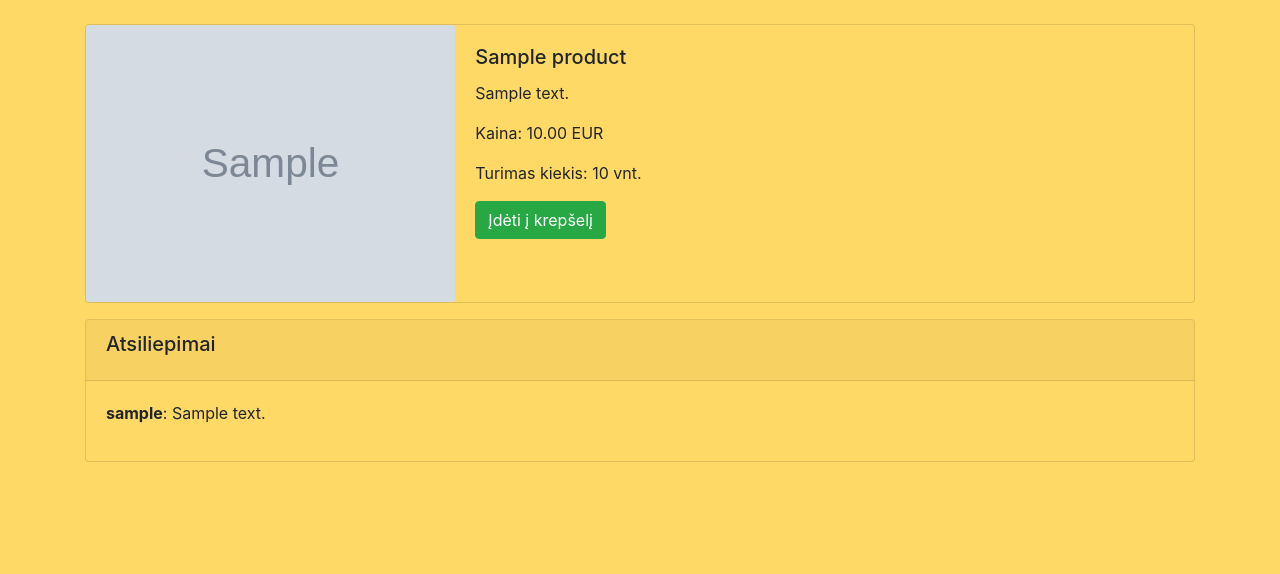
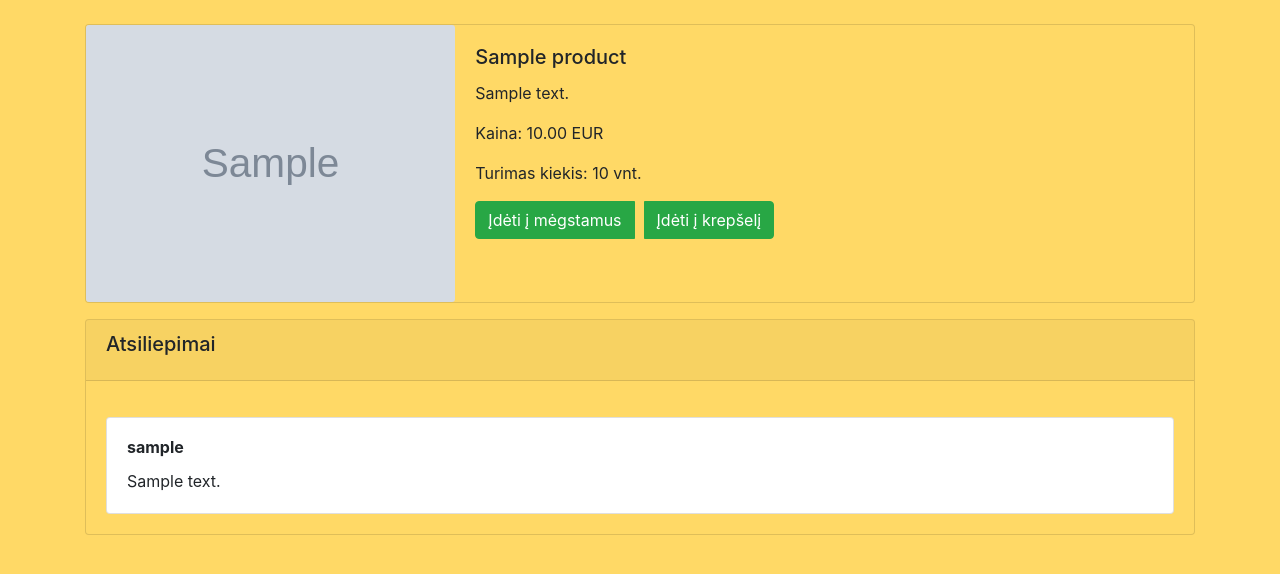
Before and after one commit to ivmu913/Rankdarbiu_pardavimo_svetaine, a Django app: page /product/1/ in a window 1280 px wide; the page is wider, and only the part inside the window is pictured. Shown: the part 104-678 px from the top of that part. Run offline with Django 4.2, Linux system fonts and the light colour scheme; tables that the repository leaves empty hold one stand-in row (values such as "Sample post"); grey boxes marked "Sample" are stand-in pictures; some libraries are stand-ins or nearby versions.

Commit message:
galutinis

```diff
--- a/svetaine/Rankdarbiai/templates/contact.html
+++ b/svetaine/Rankdarbiai/templates/contact.html
@@ -2,7 +2,7 @@
 
 {% block title %}Kontaktai{% endblock %}
 
-{% block content %}
+{% block content %}-
   <h1 class="mt-4">Kontaktai</h1>
 
   {% if messages %}
--- a/svetaine/Rankdarbiai/templates/login.html
+++ b/svetaine/Rankdarbiai/templates/login.html
@@ -26,7 +26,7 @@
         <input type="checkbox" name="remember_me" value="1"> Prisiminti mane
       </label>
     </div>
-    <button class="w-100 btn btn-lg btn-primary" type="submit">Prisijungti</button>
+    <button class="w-100 btn btn-lg btn-success" type="submit">Prisijungti</button>
   </form>
 </main>
 {% endblock %}
--- a/svetaine/Rankdarbiai/templates/product_detail.html
+++ b/svetaine/Rankdarbiai/templates/product_detail.html
@@ -14,7 +14,14 @@
                     <p>{{ product.description }}</p>
                     <p>Kaina: {{ product.price }} EUR</p>
                     <p>Turimas kiekis: {{ product.quantity }} vnt.</p>
-                    <a href="{% url 'add_to_cart' product.id %}" class="btn btn-success">Įdėti į krepšelį</a>
+                    {% if product.seller %}
+                        <p>Pardavėjas: {{ product.seller.username }}</p>
+                    {% endif %}
+                    <div class="btn-group btn-group-justified">
+                        <a href="{% url 'add_to_favorites' product.id %}" class="btn btn-success">Įdėti į mėgstamus</a>
+                        <span style="margin: 0 5px;"></span>
+                        <a href="{% url 'add_to_cart' product.id %}" class="btn btn-success">Įdėti į krepšelį</a>
+                    </div>
                 </div>
             </div>
         </div>
@@ -26,7 +33,12 @@
         </div>
         <div class="card-body">
             {% for review in reviews %}
-                <p><strong>{{ review.user.username }}</strong>: {{ review.text }}</p>
+                <div class="card mt-3">
+                    <div class="card-body">
+                        <h6 class="card-title"><strong>{{ review.user.username }}</strong></h6>
+                        <p class="card-text">{{ review.text }}</p>
+                    </div>
+                </div>
             {% empty %}
                 <p>Nėra atsiliepimų apie šį produktą.</p>
             {% endfor %}
```
Also changed, not shown: svetaine/Rankdarbiai/static/media/products/fleita.jpg (added), svetaine/Rankdarbiai/static/media/products/kirvis.jpg (added), svetaine/Rankdarbiai/static/media/products/lietuva.jpg (added), svetaine/Rankdarbiai/static/media/products/muilas.jpg (added), svetaine/Rankdarbiai/static/media/products/rankine_vyrams.jpg (added), svetaine/Rankdarbiai/static/media/products/zvake.jpg (added).
